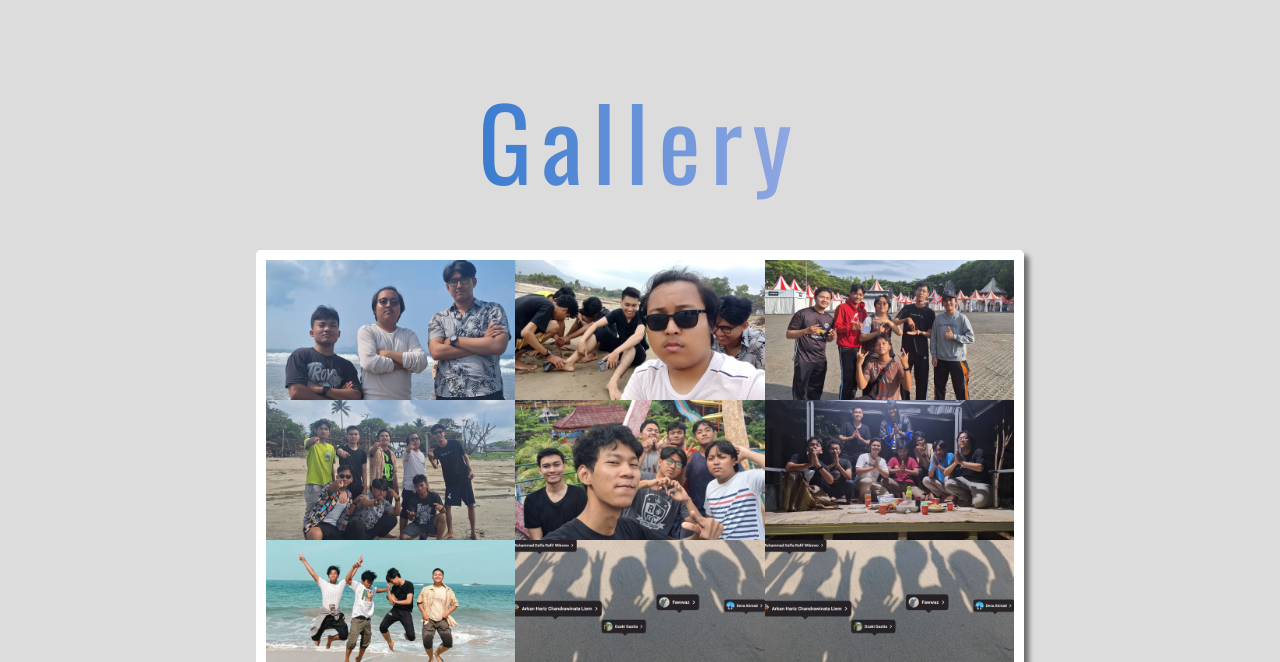
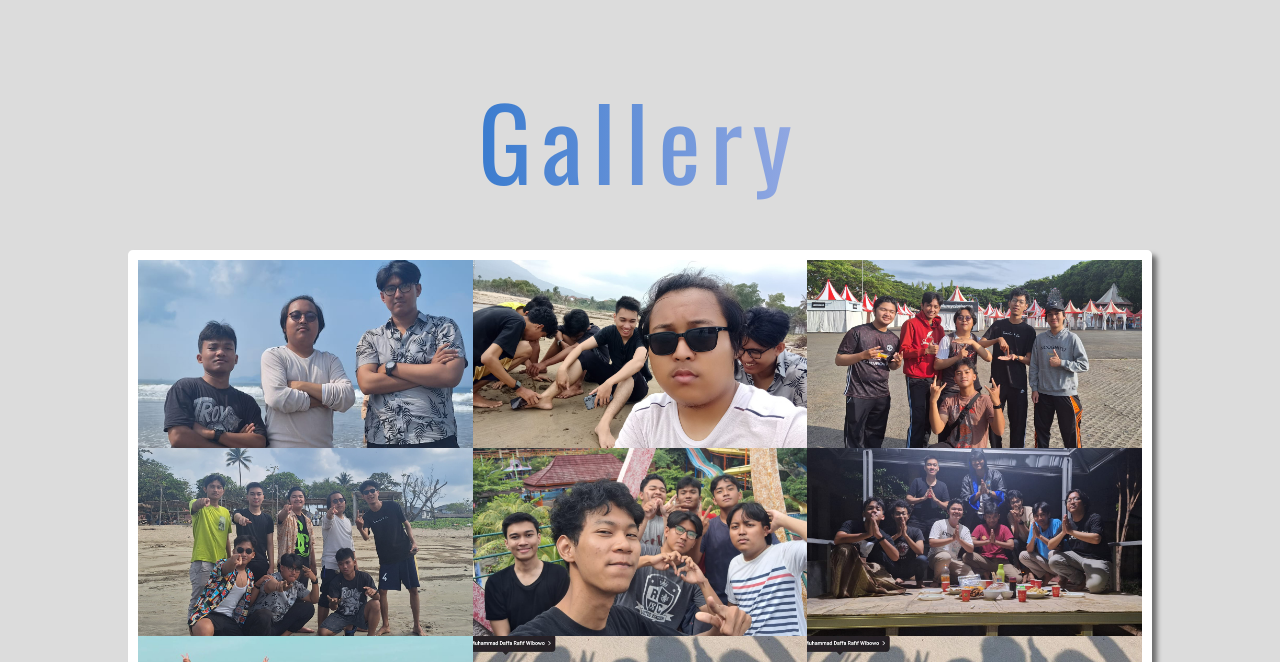
Before and after one commit to earldev4/Kita-kita-web-project, a plain HTML site: page index.html in a window 1280 px wide. Shown: the part 5798-6460 px from the top of the page. Drawn offline with nearby package versions, Linux system fonts and the light colour scheme.

Commit message:
menambahkan galeri 3

```diff
--- a/style.css
+++ b/style.css
@@ -341,7 +341,8 @@ nav{
     color: var(--button-font-color);
 }
 .galery{
-    height: 50rem;
+    height: 100%;
+    padding-bottom: 5rem;
 }
 .galery{
     background-color: var(--main-color);
@@ -365,7 +366,7 @@ nav{
     width: 100%;
 }
 .gal-container{
-    width: 60%;
+    width: 80%;
     margin: 50px auto;
     border: solid 10px white;
     border-radius: 5px;
```
